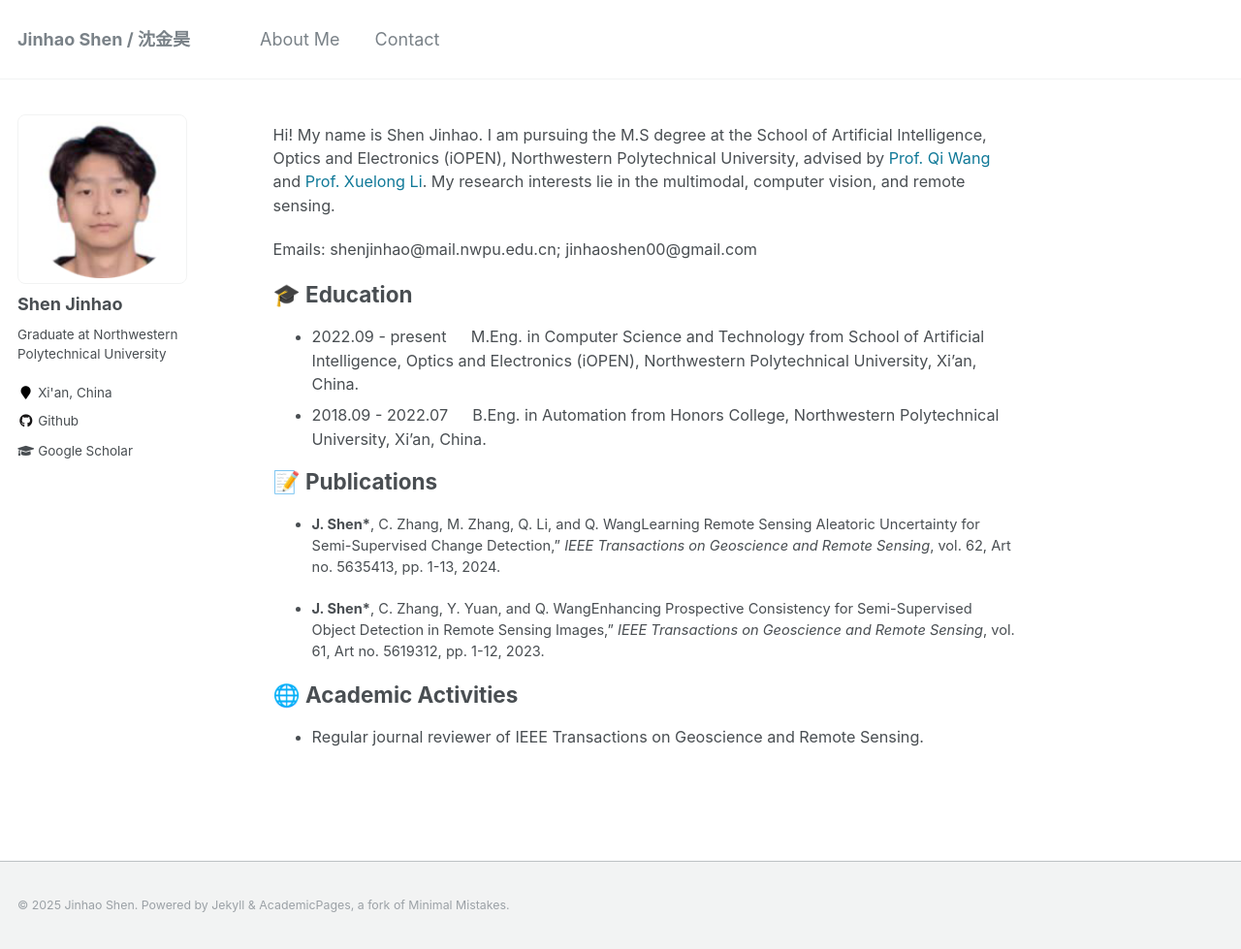
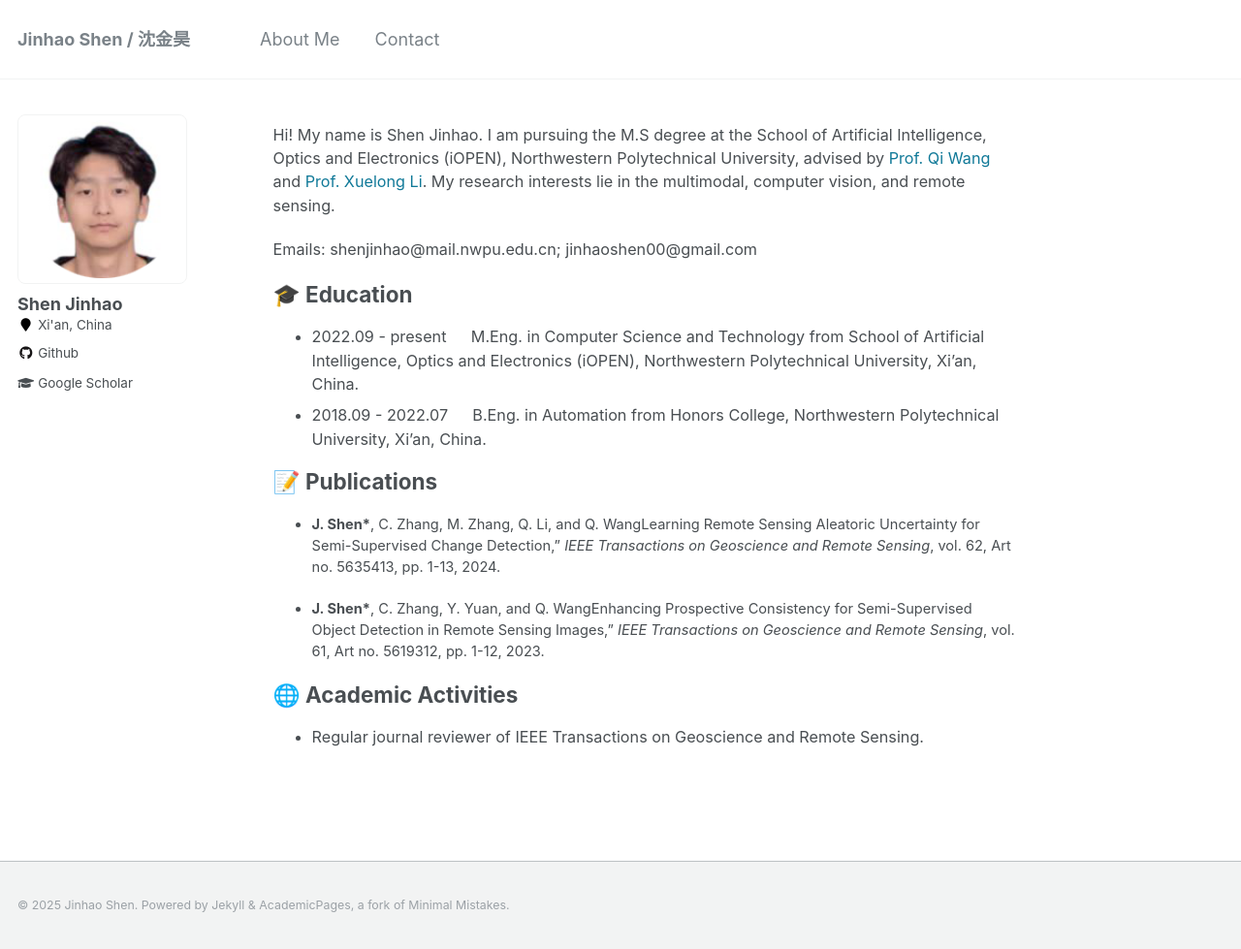
Before and after one commit to JinhaoShen/JinhaoShen.github.io, a Jekyll site: the page built from _pages/main.md, in a window 1280 px wide and 979 px high. Shown: the whole window at 97% size. Built offline with Jekyll 4.4.1, drawn with Linux system fonts in a browser that asks for light colours; emoji names are drawn with the system emoji font.

Commit message:
Update _config.yml

```diff
--- a/_config.yml
+++ b/_config.yml
@@ -82,7 +82,7 @@ analytics:
 author:
   name             : "Shen Jinhao"
   avatar           : "sjh_white.png"
-  bio              : "Graduate at Northwestern Polytechnical University"
+  bio              : # "Graduate at Northwestern Polytechnical University"
   location         : "Xi'an, China"
   employer         :
   pubmed           : #
```
